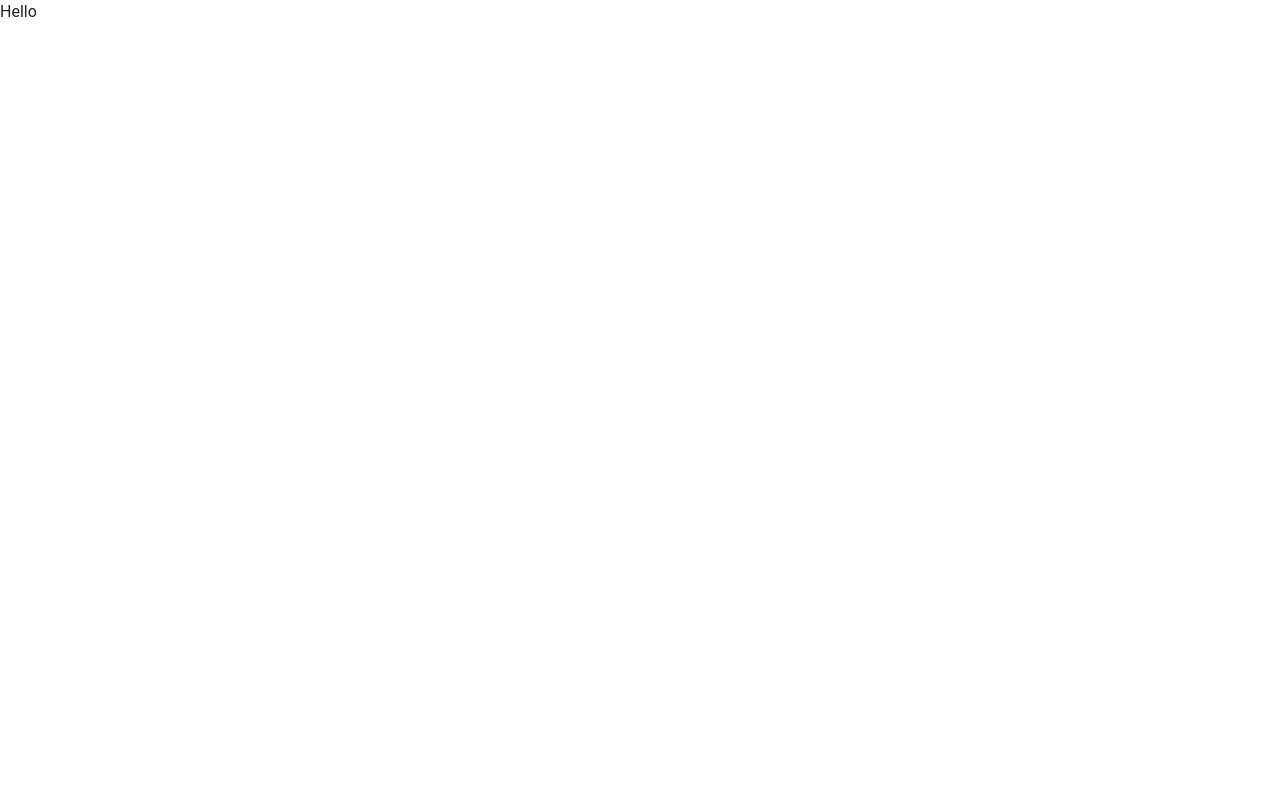
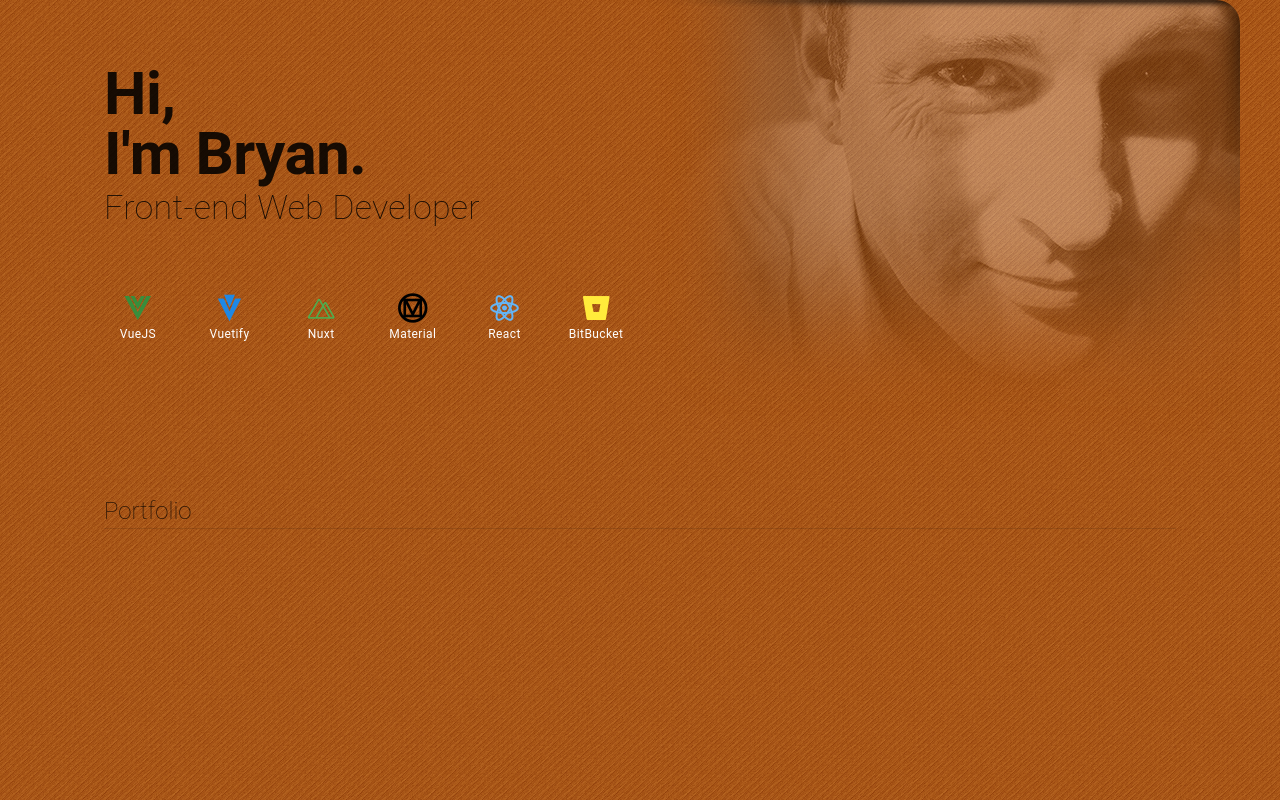
Before and after one commit to sixindustries/bryanspearman, a Nuxt app: page / in a window 1280 px wide. Shown: the top 800 px of the page. Built offline with nearby package versions, Linux system fonts and the light colour scheme.

Commit message:
homepage additions

```diff
--- a/pages/index.vue
+++ b/pages/index.vue
@@ -1,6 +1,53 @@
 <template>
-  <div>
-    Hello
+  <div style="height: 100%; width: 100%; background-image: url('/main-bg.png'); background-repeat: repeat;" id="top">
+     <v-card
+      flat
+      :rounded="$vuetify.display.lgAndUp ? 'xl' : '0'"
+      max-width="1200"
+      min-height="1000"
+      color="transparent"
+      class="px-6 px-sm-10 px-md-16 py-16 mx-auto"
+      style="background-image: url('/bryan.png'); background-position: top right; background-repeat: no-repeat;"
+     >
+     <h1 class="text-h3 text-sm-h2 font-weight-bold">
+        Hi,<br />
+        I'm Bryan.
+      </h1>
+      <p class="text-h5 text-sm-h4 font-weight-thin pt-1 pb-16 pb-sm-0">Front-end Web Developer</p>
+      <v-row class="pt-16 pb-16 text-center" style="max-width: 550px;" align="start" justify="center">
+        <v-col cols="3" sm="2">
+          <v-icon color="green-darken-2" size="x-large">mdi-vuejs</v-icon>
+          <p class="text-caption text-white">VueJS</p>
+        </v-col>
+        <v-col cols="3" sm="2">
+          <v-icon color="blue-darken-1" size="x-large">mdi-vuetify</v-icon>
+          <p class="text-caption text-white">Vuetify</p>
+        </v-col>
+        <v-col cols="3" sm="2">
+          <v-icon color="green" size="x-large">mdi-nuxt</v-icon>
+          <p class="text-caption text-white">Nuxt</p>
+        </v-col>
+        <v-col cols="3" sm="2">
+          <v-icon color="black" size="x-large">mdi-material-design</v-icon>
+          <p class="text-caption text-white">Material</p>
+        </v-col>
+        <v-col cols="3" sm="2">
+          <v-icon color="blue-lighten-2" size="x-large">mdi-react</v-icon>
+          <p class="text-caption text-white">React</p>
+        </v-col>
+        <v-col cols="3" sm="2">
+          <v-icon color="yellow" size="x-large">mdi-bitbucket</v-icon>
+          <p class="text-caption text-white">BitBucket</p>
+        </v-col>
+      </v-row>
+
+      <v-row class="pt-lg-16">
+        <v-col cols="12" class="text-h5 font-weight-thin">
+          Portfolio
+          <v-divider color="black" />
+        </v-col>
+      </v-row>
+    </v-card>
   </div>
 </template>
 
@@ -9,3 +56,9 @@
 
   }
 </script>
+
+<style>
+  .dropShadow {
+    text-shadow: #333 1px 1px 1px!important;
+  }
+</style>
```
